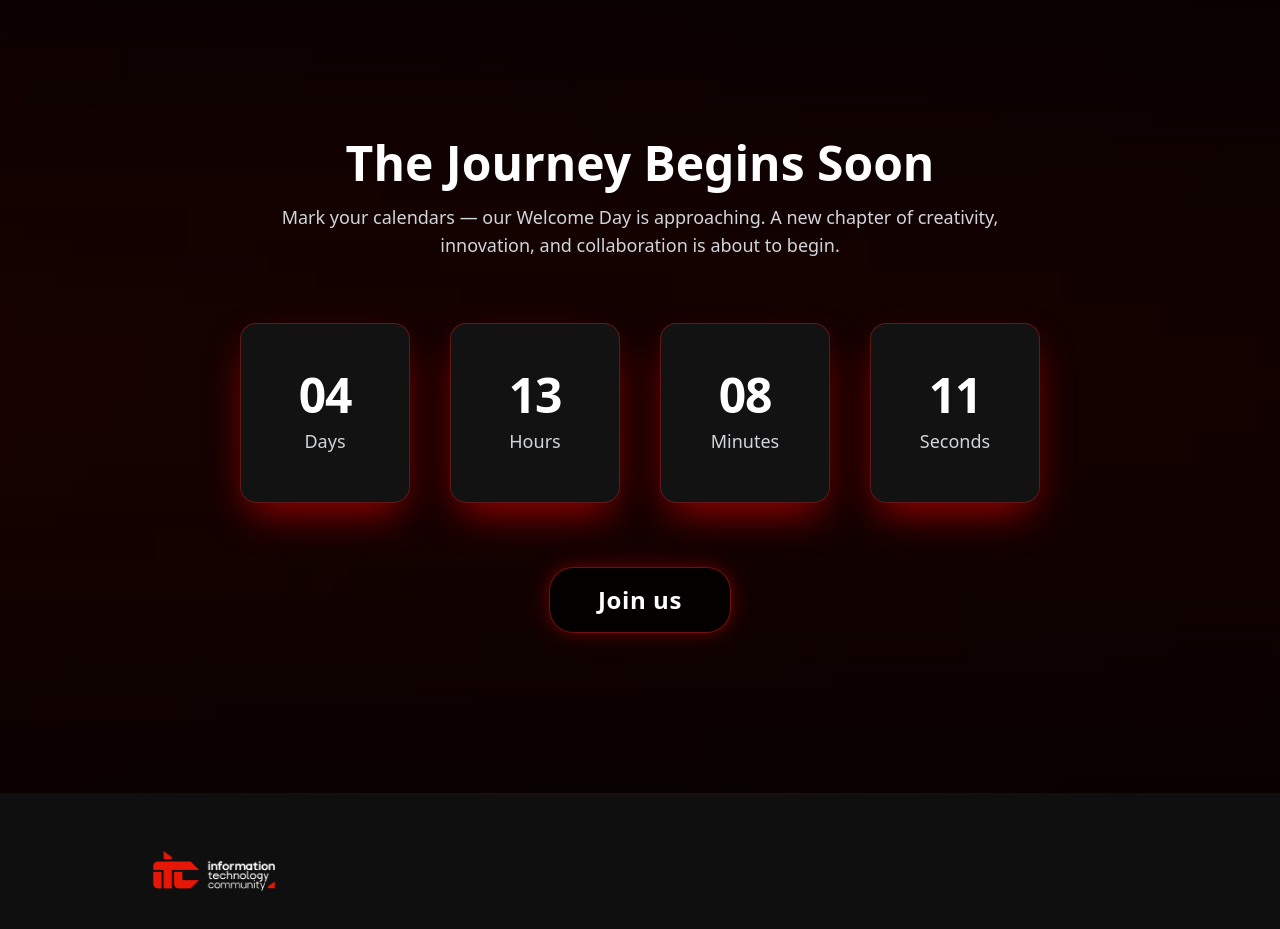
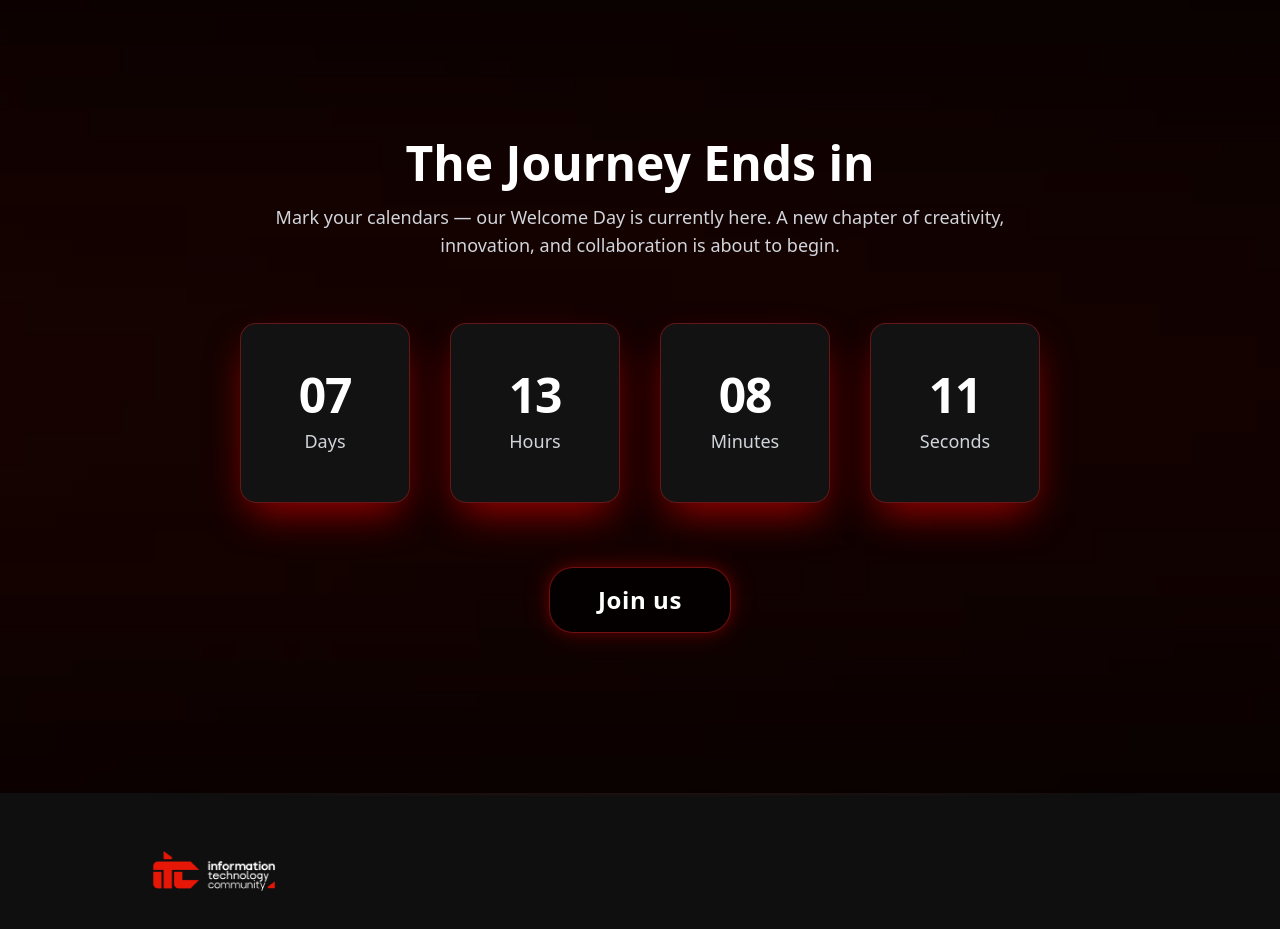
Before and after one commit to adamstimt/welcome-day, a React (Vite) app: page /#hero in a window 1280 px wide. Shown: the part 4660-5589 px from the top of the page. Built offline with nearby package versions, Linux system fonts and the light colour scheme.

Commit message:
Update Time.jsx

```diff
--- a/src/Components/Time.jsx
+++ b/src/Components/Time.jsx
@@ -4,7 +4,7 @@ import useRevealReplay from "../hooks/useRevealReplay";
 
 export default function Time() {
   // ===== countdown =====
-  const target = new Date("2025-11-09T00:00:00").getTime();
+  const target = new Date("2025-11-12T00:00:00").getTime();
   const compute = () => {
     const diff = target - Date.now();
     return {
@@ -111,11 +111,11 @@ export default function Time() {
             isFinalDay ? "title-lite" : ""
           }`}
         >
-          The Journey Begins Soon
+         The Journey Ends in
         </h2>
 
         <p className="text-gray-300 text-sm sm:text-base md:text-lg max-w-3xl mx-auto leading-relaxed">
-          Mark your calendars — our Welcome Day is approaching. A new chapter of
+         Mark your calendars — our Welcome Day is currently here. A new chapter of
           creativity, innovation, and collaboration is about to begin.
         </p>
 
```
